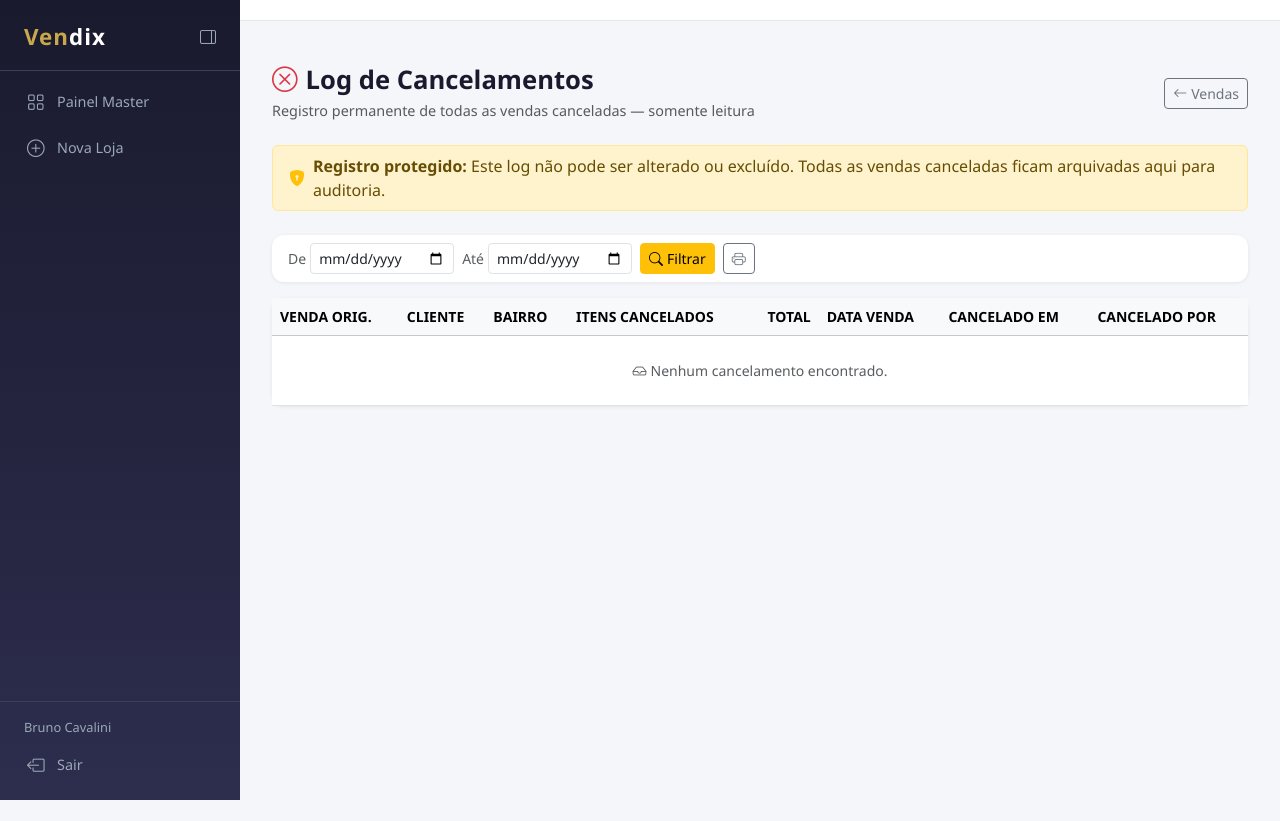
After one commit to cavalinibruno-rgb/vendix, a Flask app: page /vendas/cancelamentos in a window 1280 px wide. The commit adds this page. Run offline with Flask 3, Linux system fonts and the light colour scheme; a user stored in the database is signed in.

Commit message:
Feat: Log de Cancelamentos com filtro de datas e registro de quem cancelou
Co-Authored-By: Claude Sonnet 4.6 <noreply@anthropic.com>

```diff
--- a/app/__init__.py
+++ b/app/__init__.py
@@ -26,6 +26,9 @@ def _run_migrations(db):
         "ALTER TABLE products ADD COLUMN IF NOT EXISTS image_mime VARCHAR(32)",
         "ALTER TABLE sales ADD COLUMN IF NOT EXISTS amount_paid FLOAT",
         "ALTER TABLE sales ADD COLUMN IF NOT EXISTS change_amount FLOAT",
+        "ALTER TABLE sales ADD COLUMN IF NOT EXISTS cancelled_at TIMESTAMP",
+        "ALTER TABLE sales ADD COLUMN IF NOT EXISTS cancelled_by_id INTEGER REFERENCES users(id)",
+        "ALTER TABLE sales ADD COLUMN IF NOT EXISTS cancelled_by_name VARCHAR(64)",
         "ALTER TABLE cash_registers ADD COLUMN IF NOT EXISTS closing_data TEXT",
         """CREATE TABLE IF NOT EXISTS employees (
             id SERIAL PRIMARY KEY,
--- a/app/routes/sales.py
+++ b/app/routes/sales.py
@@ -117,8 +117,39 @@ def detalhe(sale_id):
 @sales_bp.route('/<int:sale_id>/cancelar', methods=['POST'])
 @login_required
 def cancelar(sale_id):
+    from datetime import datetime
     sale = Sale.query.filter_by(id=sale_id, tenant_id=tid()).first_or_404()
     sale.status = 'cancelled'
+    sale.cancelled_at = datetime.now()
+    sale.cancelled_by_id = current_user.id
+    sale.cancelled_by_name = current_user.display_name or current_user.username
     db.session.commit()
     flash('Venda cancelada.', 'warning')
     return redirect(url_for('sales.index'))
+
+@sales_bp.route('/cancelamentos')
+@login_required
+def cancelamentos():
+    from datetime import date
+    filtro_de  = request.args.get('de', '')
+    filtro_ate = request.args.get('ate', '')
+
+    query = Sale.query.filter_by(tenant_id=tid(), status='cancelled')
+
+    if filtro_de:
+        try:
+            query = query.filter(Sale.cancelled_at >= filtro_de)
+        except Exception:
+            pass
+    if filtro_ate:
+        try:
+            query = query.filter(db.func.date(Sale.cancelled_at) <= filtro_ate)
+        except Exception:
+            pass
+
+    vendas = query.order_by(Sale.cancelled_at.desc()).all()
+    total_cancelado = sum(v.total for v in vendas)
+
+    return render_template('sales/cancelamentos.html',
+        vendas=vendas, total_cancelado=total_cancelado,
+        filtro_de=filtro_de, filtro_ate=filtro_ate)
--- a/app/templates/base.html
+++ b/app/templates/base.html
@@ -118,6 +118,9 @@
       </a>
       <a href="{{ url_for('vale.index') }}" class="nav-link {% if 'vale' in ep %}active{% endif %}">
         <i class="bi bi-wallet2"></i><span class="nav-label"> Vale</span>
+      </a>
+      <a href="{{ url_for('sales.cancelamentos') }}" class="nav-link {% if ep == 'sales.cancelamentos' %}active{% endif %}">
+        <i class="bi bi-x-circle"></i><span class="nav-label"> Cancelamentos</span>
       </a>
 
       <div class="nav-section">Cadastro</div>
--- /dev/null
+++ b/app/templates/sales/cancelamentos.html
@@ -0,0 +1,138 @@
+{% extends 'base.html' %}
+{% block title %}Log de Cancelamentos — Vendix{% endblock %}
+
+{% block content %}
+<div class="page-header d-flex align-items-center justify-content-between">
+  <div>
+    <h1><i class="bi bi-x-circle me-2 text-danger"></i>Log de Cancelamentos</h1>
+    <p class="text-muted">Registro permanente de todas as vendas canceladas — somente leitura</p>
+  </div>
+  <a href="{{ url_for('sales.index') }}" class="btn btn-outline-secondary btn-sm">
+    <i class="bi bi-arrow-left me-1"></i>Vendas
+  </a>
+</div>
+
+<div class="alert alert-warning d-flex align-items-center gap-2 mb-4 py-2">
+  <i class="bi bi-shield-lock-fill text-warning"></i>
+  <span><strong>Registro protegido:</strong> Este log não pode ser alterado ou excluído. Todas as vendas canceladas ficam arquivadas aqui para auditoria.</span>
+</div>
+
+<!-- Filtro de datas -->
+<div class="card mb-3">
+  <div class="card-body py-2">
+    <form method="get" class="d-flex align-items-center gap-2 flex-wrap">
+      <div class="d-flex align-items-center gap-1">
+        <label class="text-muted small mb-0">De</label>
+        <input type="date" name="de" value="{{ filtro_de }}" class="form-control form-control-sm" style="width:auto;">
+      </div>
+      <div class="d-flex align-items-center gap-1">
+        <label class="text-muted small mb-0">Até</label>
+        <input type="date" name="ate" value="{{ filtro_ate }}" class="form-control form-control-sm" style="width:auto;">
+      </div>
+      <button type="submit" class="btn btn-warning btn-sm"><i class="bi bi-search me-1"></i>Filtrar</button>
+      {% if filtro_de or filtro_ate %}
+      <a href="{{ url_for('sales.cancelamentos') }}" class="btn btn-outline-secondary btn-sm"><i class="bi bi-x"></i></a>
+      {% endif %}
+      <button type="button" class="btn btn-outline-secondary btn-sm" onclick="window.print()">
+        <i class="bi bi-printer"></i>
+      </button>
+    </form>
+  </div>
+</div>
+
+<!-- Resumo -->
+{% if vendas %}
+<p class="text-muted small mb-2">
+  <i class="bi bi-info-circle me-1"></i>
+  <strong>{{ vendas|length }} cancelamento(s) encontrado(s)</strong>
+  | Valor total cancelado: <strong class="text-danger">R$ {{ '%.2f'|format(total_cancelado)|replace('.', ',') }}</strong>
+</p>
+{% endif %}
+
+<!-- Tabela -->
+<div class="card">
+  <div class="card-body p-0">
+    <table class="table table-hover mb-0 align-middle small">
+      <thead class="table-light">
+        <tr>
+          <th>VENDA ORIG.</th>
+          <th>CLIENTE</th>
+          <th>BAIRRO</th>
+          <th>ITENS CANCELADOS</th>
+          <th class="text-end">TOTAL</th>
+          <th>DATA VENDA</th>
+          <th>CANCELADO EM</th>
+          <th>CANCELADO POR</th>
+        </tr>
+      </thead>
+      <tbody>
+        {% for v in vendas %}
+        <tr>
+          <td>
+            <span class="badge bg-danger">#{{ v.id }}</span>
+          </td>
+          <td>{{ v.customer.name if v.customer else 'Consumidor' }}</td>
+          <td>
+            {% if v.customer and v.customer.neighborhood %}
+              {{ v.customer.neighborhood.name }}
+            {% else %}—{% endif %}
+          </td>
+          <td>
+            <button class="btn btn-sm btn-outline-secondary py-0 px-2"
+                    data-bs-toggle="modal" data-bs-target="#modalItens{{ v.id }}">
+              <i class="bi bi-list-ul me-1"></i>Ver itens
+            </button>
+          </td>
+          <td class="text-end fw-semibold text-danger">R$ {{ '%.2f'|format(v.total) }}</td>
+          <td class="text-nowrap">{{ v.created_at.strftime('%d/%m/%Y') }}</td>
+          <td class="text-nowrap">
+            {% if v.cancelled_at %}{{ v.cancelled_at.strftime('%d/%m/%Y %H:%M') }}{% else %}—{% endif %}
+          </td>
+          <td>
+            {% if v.cancelled_by_name %}
+            <span class="text-muted"><i class="bi bi-person-circle me-1"></i>{{ v.cancelled_by_name }}</span>
+            {% else %}—{% endif %}
+          </td>
+        </tr>
+        {% else %}
+        <tr>
+          <td colspan="8" class="text-center text-muted py-4">
+            <i class="bi bi-inbox me-1"></i>Nenhum cancelamento encontrado.
+          </td>
+        </tr>
+        {% endfor %}
+      </tbody>
+    </table>
+  </div>
+</div>
+
+<!-- Modais de itens -->
+{% for v in vendas %}
+<div class="modal fade" id="modalItens{{ v.id }}" tabindex="-1">
+  <div class="modal-dialog modal-sm">
+    <div class="modal-content">
+      <div class="modal-header py-2">
+        <h6 class="modal-title">Itens da Venda #{{ v.id }}</h6>
+        <button type="button" class="btn-close" data-bs-dismiss="modal"></button>
+      </div>
+      <div class="modal-body p-0">
+        <table class="table table-sm mb-0">
+          <thead class="table-light">
+            <tr><th>Produto</th><th class="text-center">Qtd</th><th class="text-end">Total</th></tr>
+          </thead>
+          <tbody>
+            {% for item in v.items %}
+            <tr>
+              <td class="small">{{ item.product_name }}</td>
+              <td class="text-center small">{{ item.quantity|int }}</td>
+              <td class="text-end small">R$ {{ '%.2f'|format(item.total) }}</td>
+            </tr>
+            {% endfor %}
+          </tbody>
+        </table>
+      </div>
+    </div>
+  </div>
+</div>
+{% endfor %}
+{% endblock %}
```
Also changed, not shown: app/models/sale.py (+6 -3 lines).
